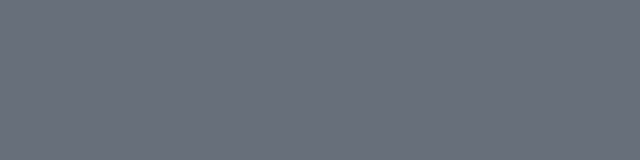
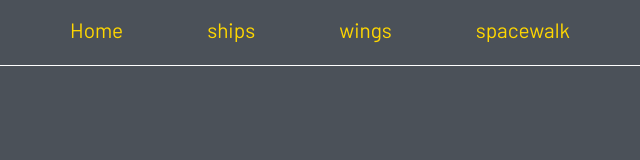
Before and after one commit to brandonjahy/sass-X-Wing-page, a plain HTML site: page index.html in a window 1280 px wide. Shown: the whole page, without its empty margins (320-960 px from the left). Drawn offline with Linux system fonts and the light colour scheme.

Commit message:
created and styled the navbar

```diff
--- a/index.html
+++ b/index.html
@@ -5,10 +5,17 @@
     <meta name="viewport" content="width=device-width, initial-scale=1.0">
     <meta http-equiv="X-UA-Compatible" content="ie=edge">
     <link rel="stylesheet" href="/css/reset.css">
-    <link rel="stylesheet" href="/css/main.css">
+    <link rel="stylesheet" href="main.css">
     <title>X-wing</title>
 </head>
 <body>
-
+    <header>
+        <div class="navbar">
+            <a>Home</a>
+            <a>ships</a>
+            <a>wings</a>
+            <a>spacewalk</a>
+        </div>
+    </header>
 </body>
 </html>
--- a/main.scss
+++ b/main.scss
@@ -1,5 +1,5 @@
-
-
+@import url('https://fonts.googleapis.com/css?family=Barlow:200,300,400,600,700&display=swap');
+$smallfont: #FFD700;
 
 
 
@@ -8,5 +8,34 @@
 }
 
 body {
-    background: #676f7a;
+    background: #4b5159;
 }
+
+header {
+    height: 100vh;
+    width: 100%;
+    position: relative;
+    .navbar {
+        height: 5%;
+        width: 90%;
+        padding: 20px;
+        padding-bottom: 45px;
+        left: 5%;
+        text-align: center;
+        position: absolute;
+        border-bottom: 1px solid white;
+        a {
+            display: inline-block;
+            color: $smallfont;
+            margin: 0 40px;
+            font-size: 1.3rem;
+            font-weight: 400;
+            font-family: 'Barlow', sans-serif;
+            transition: all .5s ease-in-out;
+            &:hover {
+                text-shadow: -1px 4px 3px #000;
+                transform: scale(1.5);
+            }
+        }
+    }
+}
```
Also changed, not shown: css/main.css (deleted), main.css (added), 2 other files.
